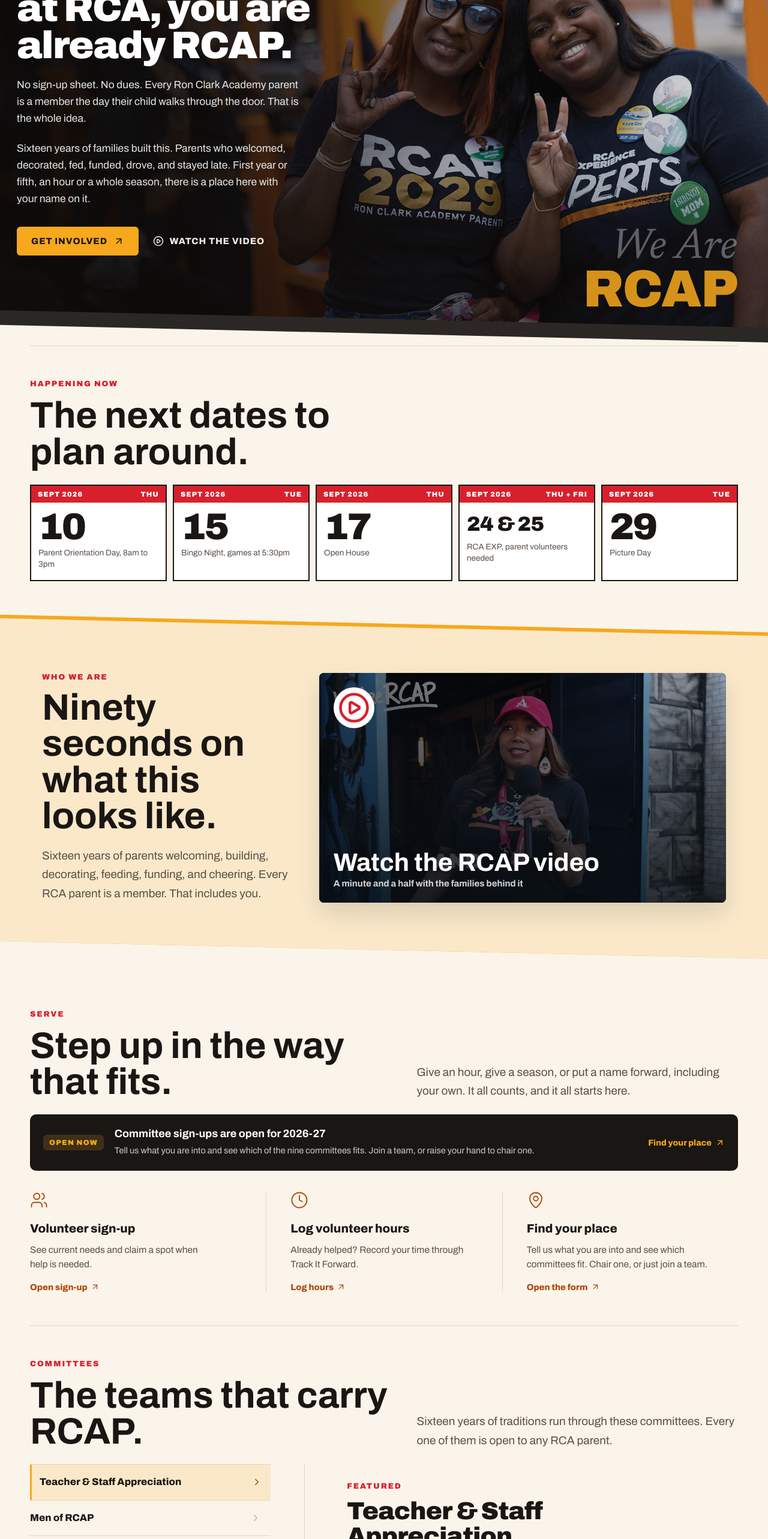
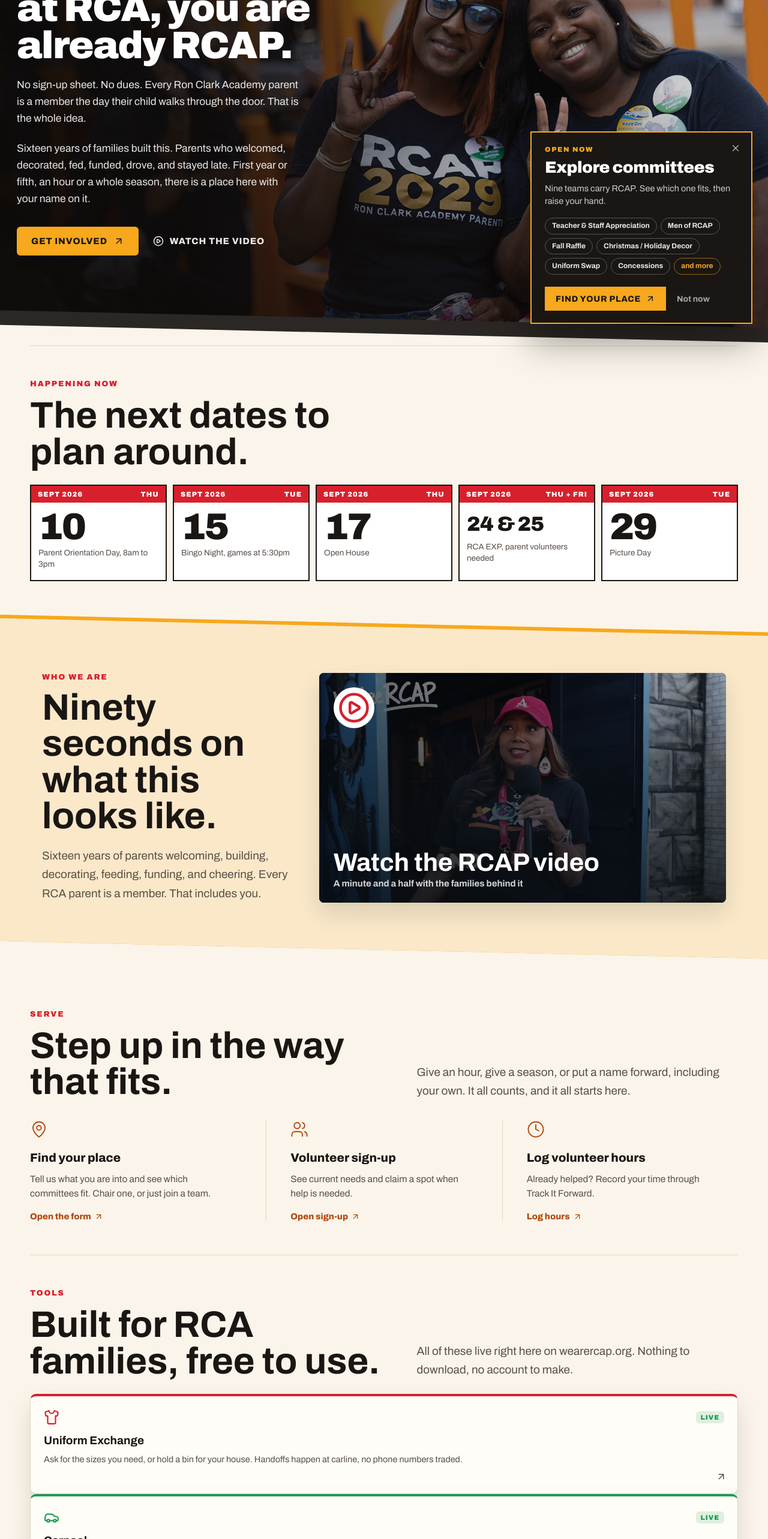
Before and after one commit to mosejames/wearercap.org, a React (Vite) app: page / in a window 1280 px wide. Shown: the part 234-2800 px from the top of the page at 60% size. Built offline with nearby package versions, Linux system fonts and the light colour scheme.

Commit message:
Committees becomes a popup; Find your place leads Serve

```diff
--- a/src/main.jsx
+++ b/src/main.jsx
@@ -1,11 +1,9 @@
 import React from 'react';
 import { createRoot } from 'react-dom/client';
 import {
-  ArrowRight,
   ArrowUpRight,
   Camera,
   Car,
-  ChevronRight,
   Clock,
   Instagram,
   Lightbulb,
@@ -24,6 +22,7 @@ import './styles.css';
 // the browser and is readable via view-source or with CSS disabled.
 const COMING_SOON = false;
 
+const POP_SEEN = 'rcap-committee-pop';
 const contactEmail = 'hello@wearercap.org';
 const contactHref = `mailto:${contactEmail}`;
 // Social — set a URL to turn the link on in the footer. Left null until the
@@ -43,7 +42,7 @@ const videoPoster = '/images/rcap-video-hero.jpg';
 const navLinks = [
   { label: 'About', href: '#story' },
   { label: 'Events', href: '#events' },
-  { label: 'Committees', href: '#committees' },
+  { label: 'Committees', href: '/committee-interest/' },
   { label: 'Volunteer', href: '#serve' },
   { label: 'Resources', href: '#tools' },
 ];
@@ -70,15 +69,16 @@ const upcomingEvents = [
 
 // The single most time-sensitive ask. One item, not a list — if everything
 // is urgent, nothing is. Set to null to hide the banner entirely.
-const openCall = {
+// The committee prompt. Rendered as a popup that arrives when the Serve section
+// does, rather than as a banner in the flow.
+const committeePop = {
   label: 'Open now',
-  title: 'Committee sign-ups are open for 2026-27',
-  body:
-    'Tell us what you are into and see which of the nine committees fits. ' +
-    'Join a team, or raise your hand to chair one.',
+  title: 'Explore committees',
+  body: 'Nine teams carry RCAP. See which one fits, then raise your hand.',
   href: '/committee-interest/',
   linkLabel: 'Find your place',
 };
+
 
 /* ---------------------------- end edit zone --------------------------- */
 
@@ -140,6 +140,16 @@ const tools = [
 
 const serveActions = [
   {
+    icon: MapPin,
+    title: 'Find your place',
+    body:
+      'Tell us what you are into and see which committees fit. Chair one, ' +
+      'or just join a team.',
+    href: '/committee-interest/',
+    label: 'Open the form',
+    external: false,
+  },
+  {
     icon: Users,
     title: 'Volunteer sign-up',
     body: 'See current needs and claim a spot when help is needed.',
@@ -155,17 +165,8 @@ const serveActions = [
     label: 'Log hours',
     external: true,
   },
-  {
-    icon: MapPin,
-    title: 'Find your place',
-    body:
-      'Tell us what you are into and see which committees fit. Chair one, ' +
-      'or just join a team.',
-    href: '/committee-interest/',
-    label: 'Open the form',
-    external: false,
-  },
 ];
+
 
 // Committees — the standing teams. Chairs and open seats get confirmed at the
 // board's first meeting; keep descriptions evergreen so this list stays true.
@@ -250,9 +251,72 @@ function VideoModal({ open, onClose }) {
 
 function App() {
   const [isVideoOpen, setIsVideoOpen] = React.useState(false);
-  // One committee is always active: the detail panel is never empty on desktop,
-  // and the mobile accordion always has exactly one section open.
-  const [activeCommittee, setActiveCommittee] = React.useState(0);
+  const [isPopOpen, setIsPopOpen] = React.useState(false);
+  const serveRef = React.useRef(null);
+
+  const closePop = React.useCallback(() => {
+    setIsPopOpen(false);
+    try {
+      window.sessionStorage.setItem(POP_SEEN, '1');
+    } catch {
+      // Private mode or storage disabled. Losing the flag only means the popup
+      // can arrive again on the next page load, which is survivable.
+    }
+  }, []);
+
+  // Arrives when Serve does, once, and never again in this session. It is
+  // deliberately not a focus-trapping modal: nobody asked to be interrupted, so
+  // it must not seize the keyboard from someone mid-read.
+  React.useEffect(() => {
+    const node = serveRef.current;
+    if (!node || typeof IntersectionObserver === 'undefined') return undefined;
+    try {
+      if (window.sessionStorage.getItem(POP_SEEN)) return undefined;
+    } catch {
+      // fall through and show it
+    }
+    let done = false;
+    const reveal = () => {
+      if (done) return;
+      done = true;
+      setIsPopOpen(true);
+      observer.disconnect();
+      window.removeEventListener('scroll', onScroll);
+    };
+
+    // Two triggers on purpose. IntersectionObserver is the right API and fires
+    // as soon as a fifth of the section is showing. The scroll check is the
+    // belt: it needs no compositor callback, so the popup still arrives if the
+    // observer is starved of frames.
+    const onScroll = () => {
+      const box = node.getBoundingClientRect();
+      if (box.top < window.innerHeight * 0.8 && box.bottom > 0) reveal();
+    };
+
+    const observer = new IntersectionObserver(
+      (entries) => {
+        if (entries.some((entry) => entry.isIntersecting)) reveal();
+      },
+      { threshold: 0.2 },
+    );
+    observer.observe(node);
+    window.addEventListener('scroll', onScroll, { passive: true });
+    onScroll();
+
+    return () => {
+      observer.disconnect();
+      window.removeEventListener('scroll', onScroll);
+    };
+  }, []);
+
+  React.useEffect(() => {
+    if (!isPopOpen) return undefined;
+    const onKey = (event) => {
+      if (event.key === 'Escape') closePop();
+    };
+    window.addEventListener('keydown', onKey);
+    return () => window.removeEventListener('keydown', onKey);
+  }, [isPopOpen, closePop]);
   const openVideo = React.useCallback(() => setIsVideoOpen(true), []);
   const closeVideo = React.useCallback(() => setIsVideoOpen(false), []);
 
@@ -381,7 +445,7 @@ function App() {
       </section>
 
       {/* Serve — full width, no card. Three actions across, hairlines between. */}
-      <section id="serve" className="content-section">
+      <section id="serve" className="content-section" ref={serveRef}>
 
         <div className="section-heading">
           <p className="section-label">Serve</p>
@@ -392,19 +456,6 @@ function App() {
           </p>
         </div>
 
-        {openCall ? (
-          <a className="open-call" href={openCall.href}>
-            <span className="open-call-label">{openCall.label}</span>
-            <div className="open-call-text">
-              <h3>{openCall.title}</h3>
-              <p>{openCall.body}</p>
-            </div>
-            <em>
-              {openCall.linkLabel}
-              <ArrowUpRight size={16} aria-hidden="true" />
-            </em>
-          </a>
-        ) : null}
 
         <div className="serve-actions">
           {serveActions.map(({ icon: Icon, title, body, href, label, external }) => (
@@ -423,68 +474,6 @@ function App() {
             </article>
           ))}
         </div>
-      </section>
-
-      {/* Committees — sits beneath Serve at full width, which the explorer
-          needs: the list gets a readable column and the detail gets room to
-          be the biggest type in the section rather than a cramped sidebar. */}
-      <section id="committees" className="content-section">
-        <div className="section-heading">
-          <p className="section-label">Committees</p>
-          <h2>The teams that carry RCAP.</h2>
-          <p>
-            Sixteen years of traditions run through these committees. Every one
-            of them is open to any RCA parent.
-          </p>
-        </div>
-
-        <div className="explorer">
-          <ul className="committee-list">
-            {committees.map(({ title }, index) => (
-              <li key={title} className={index === activeCommittee ? 'is-active' : undefined}>
-                <button
-                  type="button"
-                  aria-expanded={index === activeCommittee}
-                  aria-controls={`committee-panel-${index}`}
-                  onMouseEnter={() => setActiveCommittee(index)}
-                  onFocus={() => setActiveCommittee(index)}
-                  onClick={() => setActiveCommittee(index)}
-                >
-                  <span>{title}</span>
-                  <ChevronRight size={18} aria-hidden="true" />
-                </button>
-
-                {/* The stacked answer, for the accordion below 860. */}
-                {index === activeCommittee ? (
-                  <div className="committee-panel" id={`committee-panel-${index}`}>
-                    <p>{committees[index].body}</p>
-                    <a className="text-link" href="/committee-interest/">
-                      Learn more
-                      <ArrowUpRight size={15} aria-hidden="true" />
-                    </a>
-                  </div>
-                ) : null}
-              </li>
-            ))}
-          </ul>
-
-          <div className="committee-detail" aria-live="polite">
-            <p className="section-label">Featured</p>
-            <h3>{committees[activeCommittee].title}</h3>
-            <span className="detail-rule" aria-hidden="true" />
-            <p>{committees[activeCommittee].body}</p>
-            <a className="text-link" href="/committee-interest/">
-              Learn more
-              <ArrowUpRight size={15} aria-hidden="true" />
-            </a>
-          </div>
-        </div>
-
-        <a className="explorer-cta" href="/committee-interest/">
-          <Users size={22} strokeWidth={1.5} aria-hidden="true" />
-          See all nine committees and raise your hand
-          <ArrowRight size={18} aria-hidden="true" />
-        </a>
       </section>
 
       {/* Tools — everything RCAP has built for families, rendered from the
@@ -552,7 +541,6 @@ function App() {
           <a href="#story">Who We Are</a>
           <a href="#events">Events</a>
           <a href="#serve">Serve</a>
-          <a href="#committees">Committees</a>
           <a href="#tools">Tools</a>
           <a href="/uniform-exchange/">Uniform Exchange</a>
           <a href="/carpool/">Carpool</a>
@@ -563,6 +551,34 @@ function App() {
           <a href="/invite/">Serve at EXP</a>
         </nav>
       </section>
+
+      {isPopOpen ? (
+        <aside className="committee-pop" role="dialog" aria-labelledby="committee-pop-title">
+          <button className="pop-close" type="button" onClick={closePop} aria-label="Close">
+            <X size={18} aria-hidden="true" />
+          </button>
+          <p className="pop-label">{committeePop.label}</p>
+          <h2 id="committee-pop-title">{committeePop.title}</h2>
+          <p className="pop-body">{committeePop.body}</p>
+
+          <ul className="pop-pills">
+            {committees.map(({ title }) => (
+              <li key={title}>{title}</li>
+            ))}
+            <li className="pop-pill-more">and more</li>
+          </ul>
+
+          <div className="pop-actions">
+            <a className="pop-go" href={committeePop.href}>
+              {committeePop.linkLabel}
+              <ArrowUpRight size={16} aria-hidden="true" />
+            </a>
+            <button className="pop-dismiss" type="button" onClick={closePop}>
+              Not now
+            </button>
+          </div>
+        </aside>
+      ) : null}
 
       <VideoModal open={isVideoOpen} onClose={closeVideo} />
     </main>
--- a/src/styles.css
+++ b/src/styles.css
@@ -993,67 +993,6 @@ button {
   text-transform: uppercase;
 }
 
-/* Open call — the single most time-sensitive ask, under Happening Now. */
-
-.open-call {
-  display: flex;
-  align-items: center;
-  gap: 18px;
-  /* Sits between the Serve heading and the three actions. The heading already
-     carries 24px below and the actions 34px above, so this only tops those up
-     to something even on both sides. */
-  margin: 14px 0 8px;
-  padding: 22px;
-  background: var(--ink);
-  color: var(--white);
-  border-radius: 10px;
-  transition: transform 0.18s ease;
-}
-
-.open-call:hover {
-  transform: translateY(-2px);
-}
-
-.open-call-label {
-  flex: none;
-  padding: 6px 10px;
-  border-radius: 6px;
-  background: rgba(228, 167, 47, 0.18);
-  color: var(--gold);
-  font-size: 12px;
-  font-weight: 900;
-  letter-spacing: 0.1em;
-  text-transform: uppercase;
-}
-
-.open-call-text {
-  flex: 1 1 auto;
-}
-
-.open-call h3 {
-  margin: 0 0 6px;
-  font-size: 18px;
-  line-height: 1.2;
-}
-
-.open-call p {
-  margin: 0;
-  color: rgba(255, 255, 255, 0.78);
-  font-size: 14.5px;
-  line-height: 1.5;
-}
-
-.open-call em {
-  flex: none;
-  display: inline-flex;
-  align-items: center;
-  gap: 6px;
-  font-style: normal;
-  font-weight: 800;
-  font-size: 14px;
-  color: var(--gold);
-}
-
 /* Footer map */
 
 .footer-map {
@@ -1076,25 +1015,6 @@ button {
   color: var(--ink);
 }
 
-@media (max-width: 860px) {
-
-  .open-call {
-    flex-direction: column;
-    align-items: flex-start;
-    gap: 12px;
-  }
-}
-
-/* Tools — the apps built under wearercap.org. Card look is lifted from
-   the card pattern this page has always used. The whole card is
-   the link via a stretched ::after; the one secondary link (Wish I Knew's
-   reader) sits above it on z-index. */
-
-.tool-grid {
-  display: grid;
-  grid-template-columns: repeat(3, minmax(0, 1fr));
-  gap: 14px;
-}
 
 .tool-card {
   position: relative;
@@ -1511,138 +1431,6 @@ button {
   transform: translate(2px, -2px);
 }
 
-/* Committee explorer. At full width the list gets a readable column and the
-   detail gets room to be the largest type in the section. */
-
-.explorer {
-  display: grid;
-  grid-template-columns: minmax(0, 34fr) minmax(0, 66fr);
-  gap: 0;
-  margin-top: 20px;
-}
-
-.committee-list {
-  list-style: none;
-  margin: 0;
-  padding: 0;
-  border-top: 1px solid var(--line);
-}
-
-.committee-list li {
-  border-bottom: 1px solid var(--line);
-}
-
-.committee-list button {
-  display: flex;
-  align-items: center;
-  justify-content: space-between;
-  gap: 12px;
-  width: 100%;
-  padding: 19px 16px 19px 0;
-  border: 0;
-  background: transparent;
-  color: var(--ink);
-  font: inherit;
-  font-size: 16.5px;
-  font-weight: 800;
-  line-height: 1.25;
-  text-align: left;
-  cursor: pointer;
-  transition: padding-left 0.16s ease, background 0.16s ease;
-}
-
-.committee-list button svg {
-  flex: none;
-  color: #c9b696;
-  transition: color 0.16s ease, transform 0.16s ease;
-}
-
-.committee-list button:hover {
-  padding-left: 6px;
-}
-
-.committee-list button:hover svg {
-  color: var(--accent);
-  transform: translateX(2px);
-}
-
-/* Active row: a wash of gold and a rule down its left edge. An inset shadow
-   rather than a border, so the row does not shift when it activates. */
-.committee-list .is-active button {
-  padding-left: 16px;
-  background: rgba(247, 168, 28, 0.16);
-  box-shadow: inset 3px 0 0 var(--gold);
-}
-
-.committee-list .is-active button svg {
-  color: var(--accent);
-  transform: translateX(2px);
-}
-
-.committee-detail {
-  padding: 30px 0 0 70px;
-  border-left: 1px solid var(--line);
-  margin-left: 56px;
-}
-
-.committee-detail h3 {
-  margin: 0;
-  max-width: 16ch;
-  font-size: clamp(30px, 3.2vw, 46px);
-  font-weight: 900;
-  line-height: 1.02;
-  letter-spacing: -0.02em;
-}
-
-.detail-rule {
-  display: block;
-  width: 52px;
-  height: 3px;
-  margin: 22px 0;
-  background: var(--gold);
-}
-
-.committee-detail > p:last-of-type {
-  margin: 0;
-  max-width: 40ch;
-  color: var(--muted);
-  font-size: 18px;
-  line-height: 1.6;
-}
-
-.committee-detail .text-link {
-  margin-top: 24px;
-  font-size: 15.5px;
-}
-
-/* Exists only below the accordion breakpoint */
-.committee-panel {
-  display: none;
-}
-
-.explorer-cta {
-  display: inline-flex;
-  align-items: center;
-  gap: 12px;
-  margin-top: 40px;
-  color: var(--accent);
-  font-size: 16px;
-  font-weight: 800;
-  transition: color 0.16s ease;
-}
-
-.explorer-cta:hover {
-  color: var(--accent-bright);
-}
-
-.explorer-cta > svg:last-child {
-  transition: transform 0.16s ease;
-}
-
-.explorer-cta:hover > svg:last-child {
-  transform: translateX(4px);
-}
-
 @media (max-width: 860px) {
   /* Actions go vertical and the hairlines rotate with them. */
   .serve-actions {
@@ -1665,33 +1453,6 @@ button {
     max-width: 46ch;
   }
 
-  /* Explorer becomes an accordion: the side panel goes, and each row answers
-     underneath itself. */
-  .explorer {
-    grid-template-columns: 1fr;
-  }
-
-  .committee-detail {
-    display: none;
-  }
-
-  .committee-panel {
-    display: block;
-    padding: 0 0 20px 16px;
-    box-shadow: inset 3px 0 0 var(--gold);
-  }
-
-  .committee-panel p {
-    margin: 0;
-    max-width: 46ch;
-    color: var(--muted);
-    font-size: 15.5px;
-    line-height: 1.55;
-  }
-
-  .committee-panel .text-link {
-    margin-top: 14px;
-  }
 }
 
 /* ---------------------------------------------------------------------------
@@ -1749,3 +1510,167 @@ button {
   border-top: 0;
   padding-top: calc(56px + var(--slant));
 }
+
+/* ---------------------------------------------------------------------------
+   Committee popup.
+
+   Arrives once when Serve scrolls into view, carrying the committee names the
+   removed section used to hold. A corner card, not a full-screen modal: it
+   appears uninvited, so it must not black out the page or take the keyboard
+   from someone mid-sentence. Escape closes it, so does either button.
+   ------------------------------------------------------------------------ */
+
+.committee-pop {
+  position: fixed;
+  z-index: 18;
+  right: 26px;
+  bottom: 26px;
+  width: min(370px, calc(100vw - 40px));
+  padding: 22px 22px 20px;
+  background: var(--ink);
+  color: var(--white);
+  border: 2px solid var(--gold);
+  border-radius: 0;
+  box-shadow: 0 26px 60px rgba(8, 6, 4, 0.42);
+  animation: pop-in 0.34s cubic-bezier(0.2, 0.8, 0.3, 1) both;
+}
+
+@keyframes pop-in {
+  from {
+    opacity: 0;
+    transform: translateY(14px);
+  }
+}
+
+/* The movement is decoration; the card still has to arrive. */
+@media (prefers-reduced-motion: reduce) {
+  .committee-pop {
+    animation: none;
+  }
+}
+
+.pop-close {
+  position: absolute;
+  top: 10px;
+  right: 10px;
+  display: grid;
+  place-items: center;
+  width: 32px;
+  height: 32px;
+  padding: 0;
+  border: 0;
+  background: transparent;
+  color: rgba(255, 255, 255, 0.62);
+  cursor: pointer;
+  transition: color 0.15s ease;
+}
+
+.pop-close:hover {
+  color: var(--gold);
+}
+
+.pop-label {
+  margin: 0 0 10px;
+  color: var(--gold);
+  font-size: 11.5px;
+  font-weight: 900;
+  letter-spacing: 0.14em;
+  text-transform: uppercase;
+}
+
+.committee-pop h2 {
+  margin: 0;
+  padding-right: 26px;
+  font-size: 27px;
+  font-weight: 900;
+  line-height: 1.05;
+  letter-spacing: -0.02em;
+}
+
+.pop-body {
+  margin: 10px 0 0;
+  color: rgba(255, 255, 255, 0.78);
+  font-size: 14.5px;
+  line-height: 1.5;
+}
+
+.pop-pills {
+  display: flex;
+  flex-wrap: wrap;
+  gap: 6px;
+  margin: 16px 0 0;
+  padding: 0;
+  list-style: none;
+}
+
+.pop-pills li {
+  padding: 5px 11px;
+  border: 1px solid rgba(255, 255, 255, 0.26);
+  border-radius: 999px;
+  color: rgba(255, 255, 255, 0.9);
+  font-size: 12px;
+  font-weight: 700;
+  line-height: 1.3;
+}
+
+.pop-pills .pop-pill-more {
+  border-color: rgba(247, 168, 28, 0.55);
+  color: var(--gold);
+}
+
+.pop-actions {
+  display: flex;
+  flex-wrap: wrap;
+  align-items: center;
+  gap: 10px 16px;
+  margin-top: 20px;
+}
+
+.pop-go {
+  display: inline-flex;
+  align-items: center;
+  gap: 8px;
+  padding: 12px 18px;
+  background: var(--gold);
+  color: var(--ink);
+  font-size: 14px;
+  font-weight: 800;
+  letter-spacing: 0.05em;
+  text-transform: uppercase;
+  transition: background 0.16s ease;
+}
+
+.pop-go:hover {
+  background: #ffbc33;
+}
+
+.pop-dismiss {
+  padding: 6px 2px;
+  border: 0;
+  background: transparent;
+  color: rgba(255, 255, 255, 0.62);
+  font: inherit;
+  font-size: 14px;
+  font-weight: 700;
+  cursor: pointer;
+  transition: color 0.15s ease;
+}
+
+.pop-dismiss:hover {
+  color: var(--white);
+}
+
+@media (max-width: 560px) {
+  /* A bottom sheet on a phone, where a floating corner card has no corner. */
+  .committee-pop {
+    right: 10px;
+    left: 10px;
+    bottom: 10px;
+    width: auto;
+    padding: 20px 18px 18px;
+  }
+
+  .committee-pop h2 {
+    font-size: 24px;
+  }
+}
```
